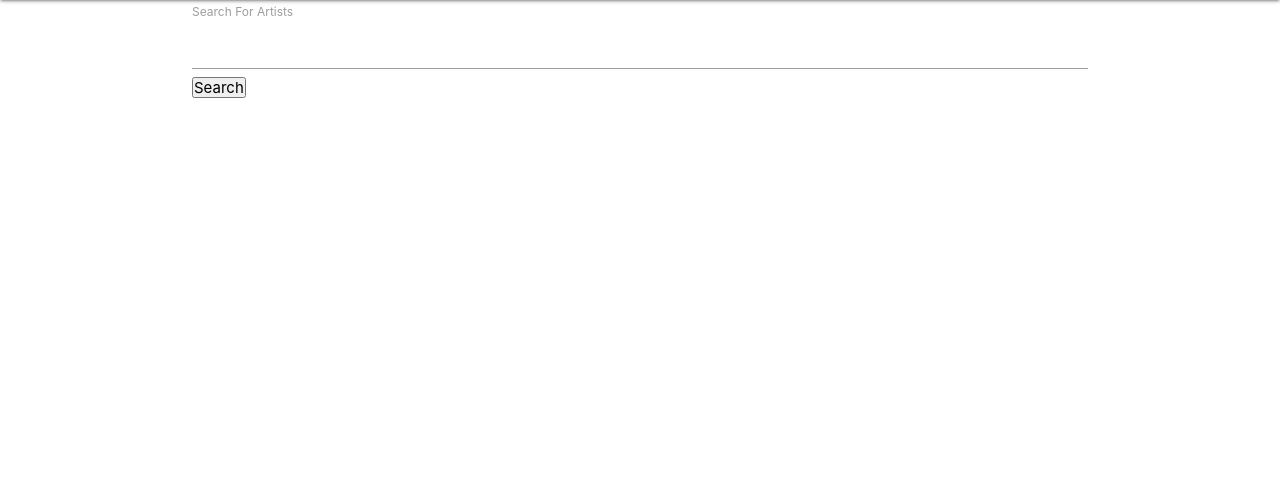
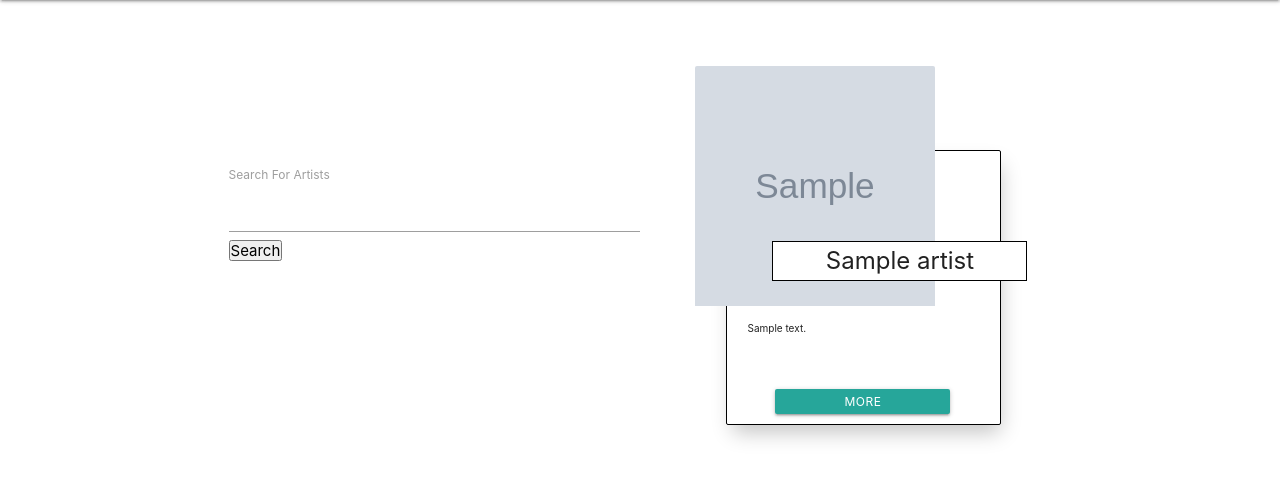
Before and after one commit to jaykmark/bandwagon, a Django app: page /artists/ in a window 1280 px wide. Shown: the part 64-543 px from the top of the page. Run offline with Django 3.2, Linux system fonts and the light colour scheme; tables that the repository leaves empty hold one stand-in row (values such as "Sample post"); grey boxes marked "Sample" are stand-in pictures.

Commit message:
creates artist_list page template.

```diff
--- a/bandwagon_app/static/css/list-page.css
+++ b/bandwagon_app/static/css/list-page.css
@@ -3,6 +3,7 @@
   justify-content: space-evenly;
   align-items: center;
   flex-wrap: wrap;
+  margin-bottom: 5vh;
 }
 
 .header {
@@ -52,7 +53,7 @@
 .card-description {
   font-size: 10px;
   transform: translate(20px, -110px);
-  height: 75px;
+  height: 63px;
   width: 235px;
   overflow: auto;
 }
@@ -76,5 +77,5 @@
   width: 175px;
   height: 25px;
   font-size: 12px;
-  transform: translate(48px, -115px)
+  transform: translate(48px, -105px)
 }
--- a/bandwagon_app/templates/artist_detail.html
+++ b/bandwagon_app/templates/artist_detail.html
@@ -6,11 +6,9 @@
   <div id="modal1" class="modal">
     <div class="modal-content">
     <a class='dropdown-trigger btn' href='#' data-target='dropdown1'>Choose Band</a>
-
     <ul id='dropdown1' class='dropdown-content'>
         {%for band in user_bands%}
         <li><a href="{%url 'invite_artist' band_pk=band.band.pk artist_pk=band.artist.pk%}">{{band.band.name}}</a></li>
-
 
         {%endfor%}
     </ul>
--- a/bandwagon_app/templates/artist_list.html
+++ b/bandwagon_app/templates/artist_list.html
@@ -1,13 +1,25 @@
 {%extends 'base.html'%}
 
-{%block content%}
-<div class="container">
+{% block content %}
+<div class="container container-list">
     <form action='' method="GET" id="search">
         <label for="search">Search For Artists</label>
 
         <input type="text" name="search" id='query'>
         <button type="submit">Search</button>
     </form>
-    <div id="artist_list"></div>
+
+    {% for artist in artists %}
+    <div class="card">
+        <div class="card-image">
+        <img src="{{artist.photo_url}}" alt="{{artist.stage_name}}"/>
+        </div>
+
+        <div class="card-name">{{ artist.stage_name }}</div>
+        <div class="card-description">{{ artist.description }}</div>
+        <a href="{% url 'artist_detail' pk=artist.pk%}" class="card-button btn">MORE</a>
+    </div>
+    {% endfor %}
 </div>
-{%endblock%}
+
+{% endblock %}
```
Also changed, not shown: bandwagon_app/templates/band_list.html (+4 -4 lines).
